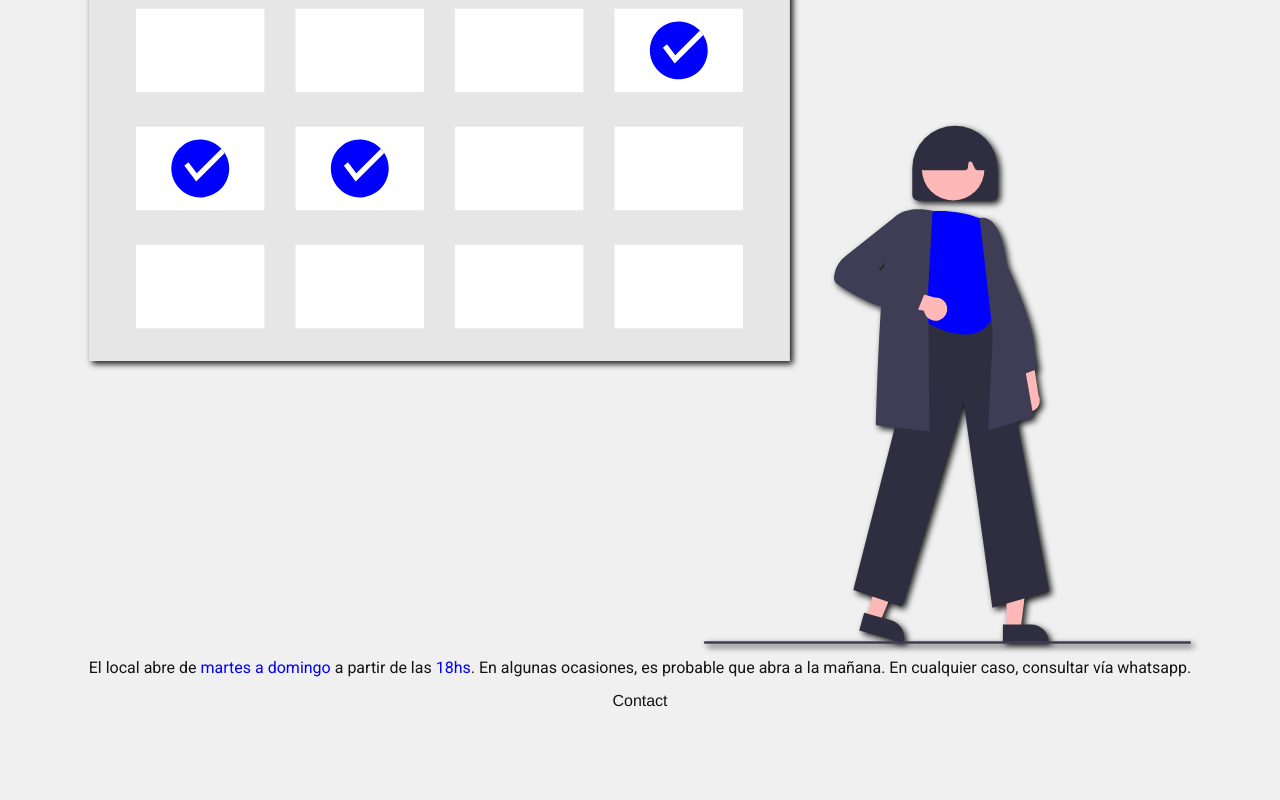
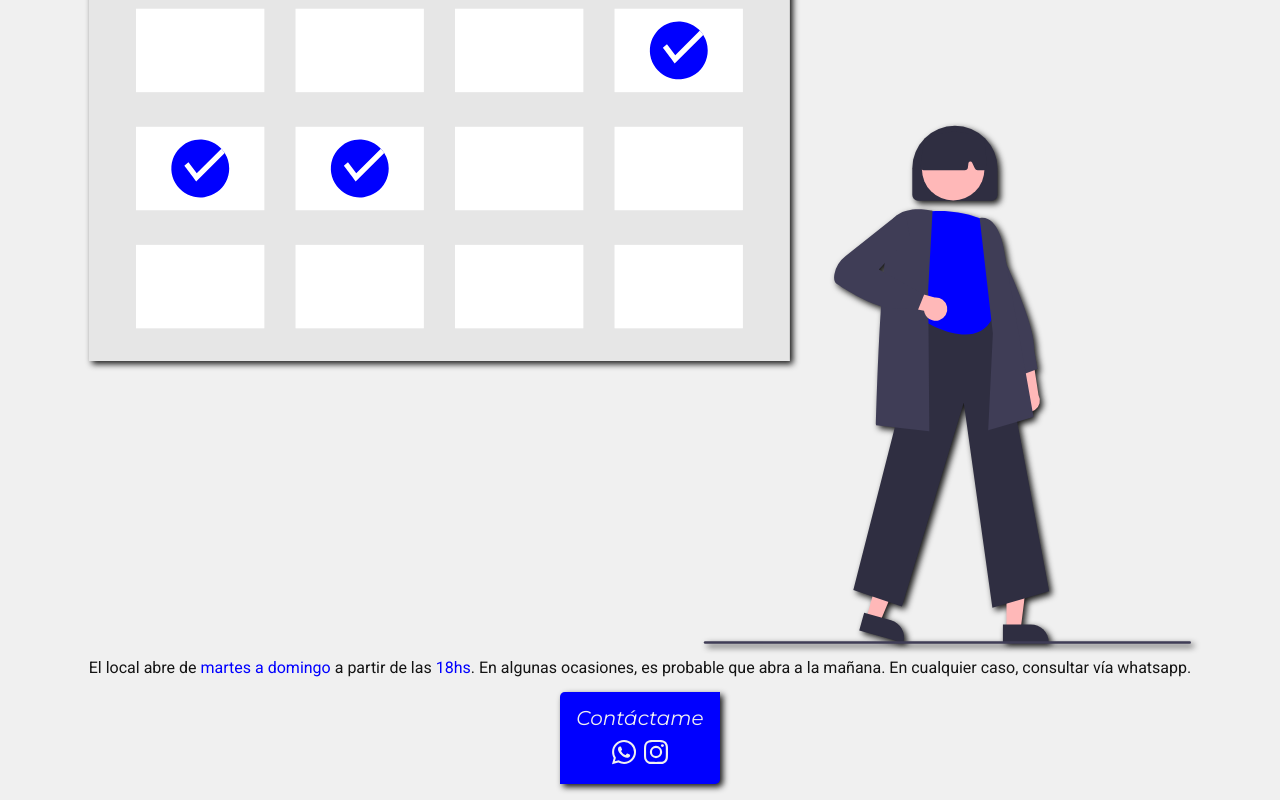
Before and after one commit to Zero10903/dariosbarbershop, a Vue app: page / in a window 1280 px wide. Shown: the part 3300-4100 px from the top of the page. Before the commit the page ends 4026 px from the top, so only its background shows below. Built offline with nearby package versions, Linux system fonts and the light colour scheme.

Commit message:
feat: added contact section

```diff
--- a/src/components/ContactComponent.vue
+++ b/src/components/ContactComponent.vue
@@ -1,7 +1,46 @@
 <template>
-	<section>Contact</section>
+	<footer class="contact card">
+		<h2 class="contact__title">Contáctame</h2>
+		<article class="contact__links">
+			<!-- TODO: Add whatsapp link -->
+			<a href="" class="contact__link" target="_blank">
+				<IconComponent>
+					<path
+						fill-rule="evenodd"
+						clip-rule="evenodd"
+						d="M18.403 5.633A8.919 8.919 0 0 0 12.053 3c-4.948 0-8.976 4.027-8.978 8.977 0 1.582.413 3.126 1.198 4.488L3 21.116l4.759-1.249a8.981 8.981 0 0 0 4.29 1.093h.004c4.947 0 8.975-4.027 8.977-8.977a8.926 8.926 0 0 0-2.627-6.35m-6.35 13.812h-.003a7.446 7.446 0 0 1-3.798-1.041l-.272-.162-2.824.741.753-2.753-.177-.282a7.448 7.448 0 0 1-1.141-3.971c.002-4.114 3.349-7.461 7.465-7.461a7.413 7.413 0 0 1 5.275 2.188 7.42 7.42 0 0 1 2.183 5.279c-.002 4.114-3.349 7.462-7.461 7.462m4.093-5.589c-.225-.113-1.327-.655-1.533-.73-.205-.075-.354-.112-.504.112s-.58.729-.711.879-.262.168-.486.056-.947-.349-1.804-1.113c-.667-.595-1.117-1.329-1.248-1.554s-.014-.346.099-.458c.101-.1.224-.262.336-.393.112-.131.149-.224.224-.374s.038-.281-.019-.393c-.056-.113-.505-1.217-.692-1.666-.181-.435-.366-.377-.504-.383a9.65 9.65 0 0 0-.429-.008.826.826 0 0 0-.599.28c-.206.225-.785.767-.785 1.871s.804 2.171.916 2.321c.112.15 1.582 2.415 3.832 3.387.536.231.954.369 1.279.473.537.171 1.026.146 1.413.089.431-.064 1.327-.542 1.514-1.066.187-.524.187-.973.131-1.067-.056-.094-.207-.151-.43-.263"></path>
+				</IconComponent>
+			</a>
+			<a
+				href="https://instagram.com/darios_barbershop"
+				class="contact__link"
+				target="_blank">
+				<IconComponent>
+					<path
+						d="M11.999 7.377a4.623 4.623 0 1 0 0 9.248 4.623 4.623 0 0 0 0-9.248zm0 7.627a3.004 3.004 0 1 1 0-6.008 3.004 3.004 0 0 1 0 6.008z"></path>
+					<circle cx="16.806" cy="7.207" r="1.078"></circle>
+					<path
+						d="M20.533 6.111A4.605 4.605 0 0 0 17.9 3.479a6.606 6.606 0 0 0-2.186-.42c-.963-.042-1.268-.054-3.71-.054s-2.755 0-3.71.054a6.554 6.554 0 0 0-2.184.42 4.6 4.6 0 0 0-2.633 2.632 6.585 6.585 0 0 0-.419 2.186c-.043.962-.056 1.267-.056 3.71 0 2.442 0 2.753.056 3.71.015.748.156 1.486.419 2.187a4.61 4.61 0 0 0 2.634 2.632 6.584 6.584 0 0 0 2.185.45c.963.042 1.268.055 3.71.055s2.755 0 3.71-.055a6.615 6.615 0 0 0 2.186-.419 4.613 4.613 0 0 0 2.633-2.633c.263-.7.404-1.438.419-2.186.043-.962.056-1.267.056-3.71s0-2.753-.056-3.71a6.581 6.581 0 0 0-.421-2.217zm-1.218 9.532a5.043 5.043 0 0 1-.311 1.688 2.987 2.987 0 0 1-1.712 1.711 4.985 4.985 0 0 1-1.67.311c-.95.044-1.218.055-3.654.055-2.438 0-2.687 0-3.655-.055a4.96 4.96 0 0 1-1.669-.311 2.985 2.985 0 0 1-1.719-1.711 5.08 5.08 0 0 1-.311-1.669c-.043-.95-.053-1.218-.053-3.654 0-2.437 0-2.686.053-3.655a5.038 5.038 0 0 1 .311-1.687c.305-.789.93-1.41 1.719-1.712a5.01 5.01 0 0 1 1.669-.311c.951-.043 1.218-.055 3.655-.055s2.687 0 3.654.055a4.96 4.96 0 0 1 1.67.311 2.991 2.991 0 0 1 1.712 1.712 5.08 5.08 0 0 1 .311 1.669c.043.951.054 1.218.054 3.655 0 2.436 0 2.698-.043 3.654h-.011z"></path>
+				</IconComponent>
+			</a>
+		</article>
+	</footer>
 </template>
 
-<script lang="ts" setup></script>
+<script lang="ts" setup>
+import IconComponent from './utility/IconComponent.vue';
+</script>
 
-<style lang="scss" scoped></style>
+<style lang="scss" scoped>
+@use '../assets/sass/layout';
+@use '../assets/sass/config' as *;
+
+.contact {
+	@include layout.flexCenter(column, nowrap);
+	background-color: $accent-color;
+
+	&__links {
+		@include layout.flexCenter(row, nowrap);
+	}
+}
+</style>
```
